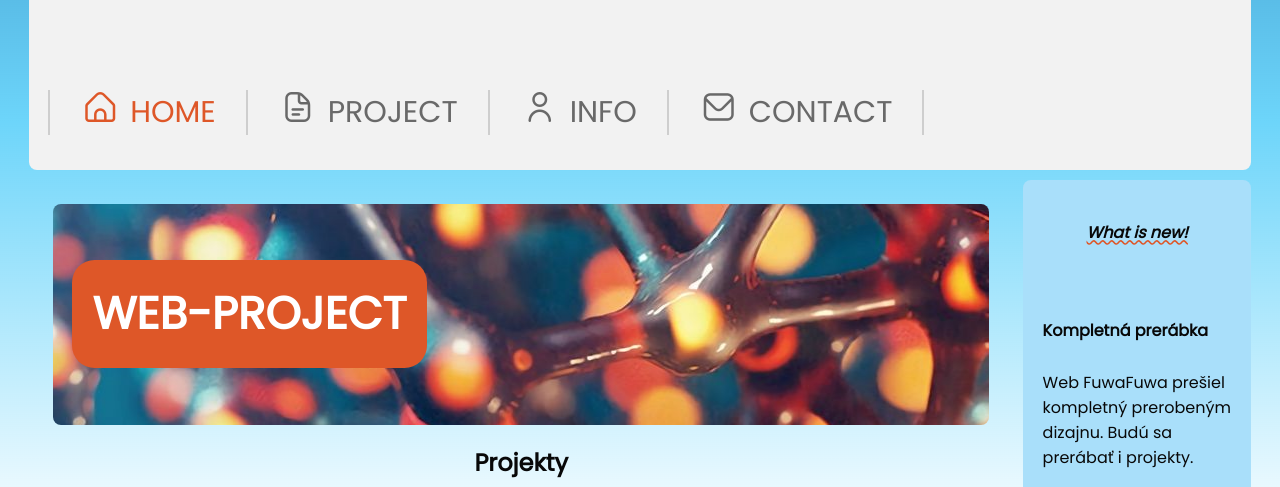
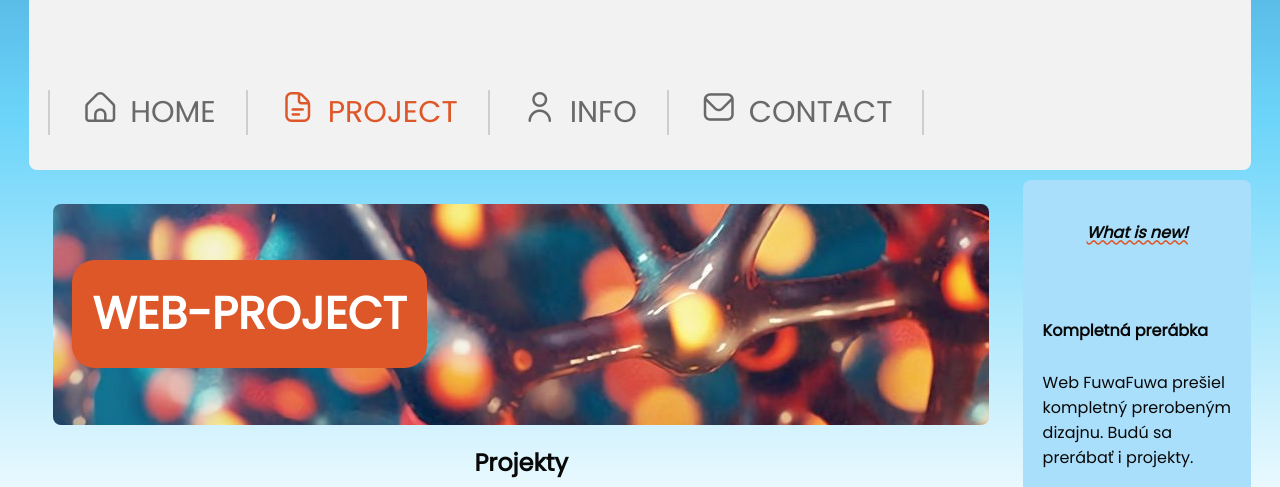
Before and after one commit to Fungafufu/FuwaFuwa, a plain HTML site: page project.html in a window 1280 px wide. Shown: the part 310-797 px from the top of the page. Drawn offline with nearby package versions, Linux system fonts and the light colour scheme.

Commit message:
Update project.html

```diff
--- a/project.html
+++ b/project.html
@@ -39,8 +39,8 @@
                     <h1 class="logo">Fuwa<span>Fuwa</span><i class="fi fi-brands-atom"></i></h1>
                     <div class="navigation">
                         <ul>
-                            <li class="selected"><a href="index.html"><i class="fi fi-rr-home"></i>Home</a></li>
-                            <li><a href="project.html"><i class="fi fi-rr-document"></i>Project</a></li>
+                            <li><a href="index.html"><i class="fi fi-rr-home"></i>Home</a></li>
+                            <li class="selected"><a href="project.html"><i class="fi fi-rr-document"></i>Project</a></li>
                             <li><a href="info.html"><i class="fi fi-rr-user"></i>Info</a></li>
                             <li><a href="contact.html"><i class="fi fi-rr-envelope"></i>Contact</a></li>
                         </ul>
```
